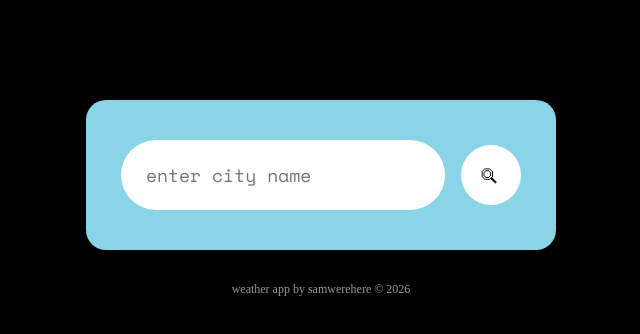
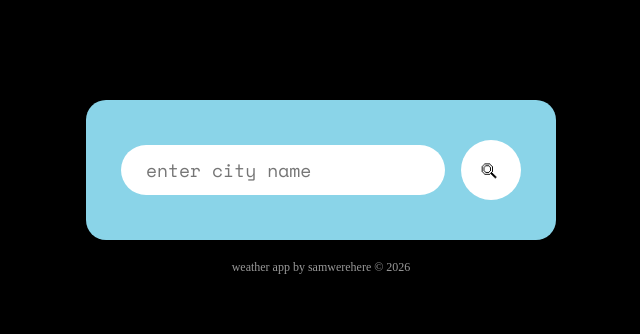
Before and after one commit to samwerehere/weather-app, a plain HTML site: page index.html in a window 1280 px wide. Shown: the whole page, without its empty margins (319-959 px from the left). Drawn offline with nearby package versions, Linux system fonts and the light colour scheme.

Commit message:
Refactor CSS styles for consistency and clarity

```diff
--- a/css/style.css
+++ b/css/style.css
@@ -1,3 +1,7 @@
+* {
+    margin: 0;
+    padding: 0;
+    box-sizing: border-box; }
 body{
     background-color: rgb(0, 0, 0);
     min-height: 100vh;
```
